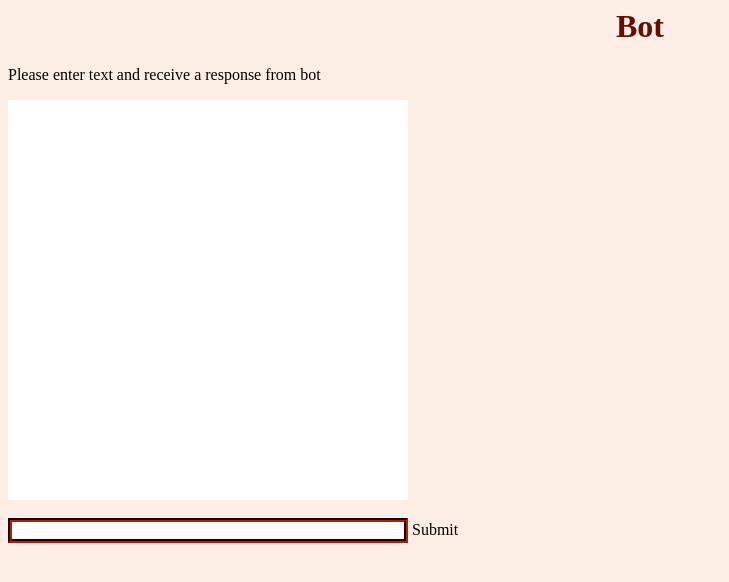
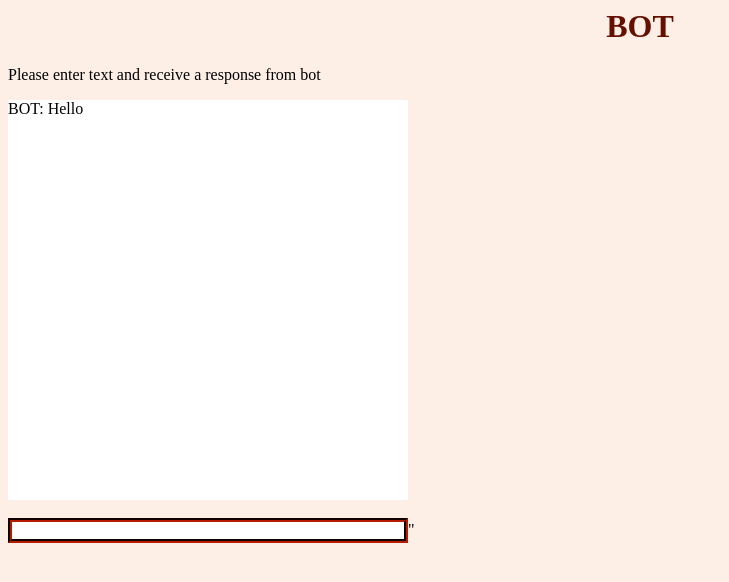
Before and after one commit to rebeccacreed/rebeccacreed.github.io, a website: page projects.html in a window 1280 px wide. Shown: the whole page, without its empty margins (0-729 px from the left). Drawn offline with Linux system fonts and the light colour scheme.

Commit message:
Update projects.html

```diff
--- a/projects.html
+++ b/projects.html
@@ -1,3 +1,4 @@
+<html>
 <head>
   <LINK href="styles.css" rel="stylesheet" type="text/css">
   <title>Projects</title>
@@ -5,11 +6,19 @@
 </head>
 
 <body>
-  <h1><center>Bot</center></h1>
+<div>
+  <h1><center>BOT</center></h1>
   <p id = "instructions"> Please enter text and receive a response from bot </p>
-  <div id = "chatwindow" style="width:400px;height: 400px; background-color: white"><p></div>
+  <div id = "chatwindow" style="width:400px;height: 400px; background-color: white">BOT: Hello<p></div>
   <br>
   <input id = "userinput" style = "width: 400px;background-color: white></input>
   <button onclick=clicked()> Submit </button><p>
 
+</div>
+function clicked () [
+    result = document.getElementById("instructions")
+    result.innerHTML = result.innerHTML + "I would like to ask you a question <p>"
+
+
 </body>
+</html>
```
